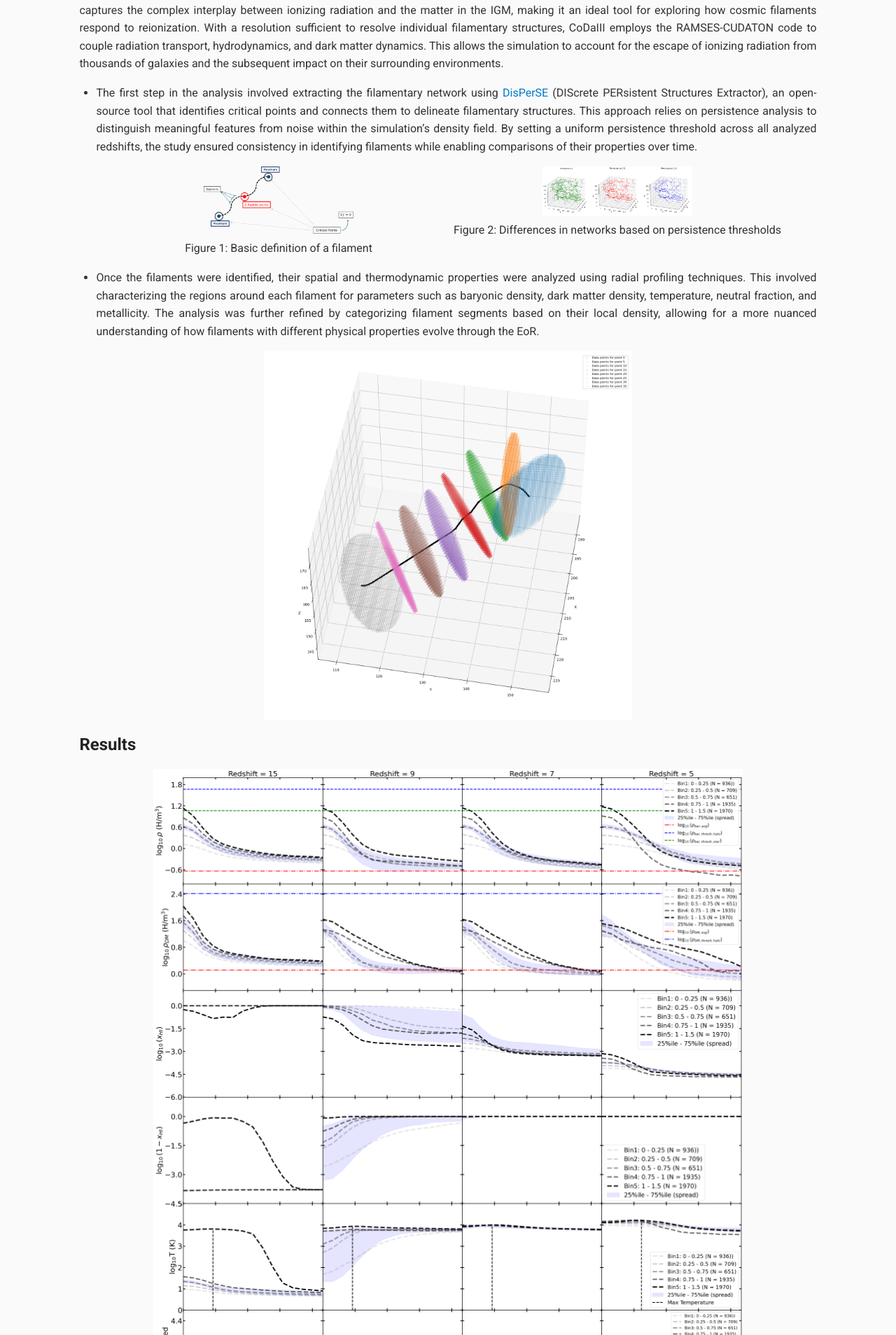
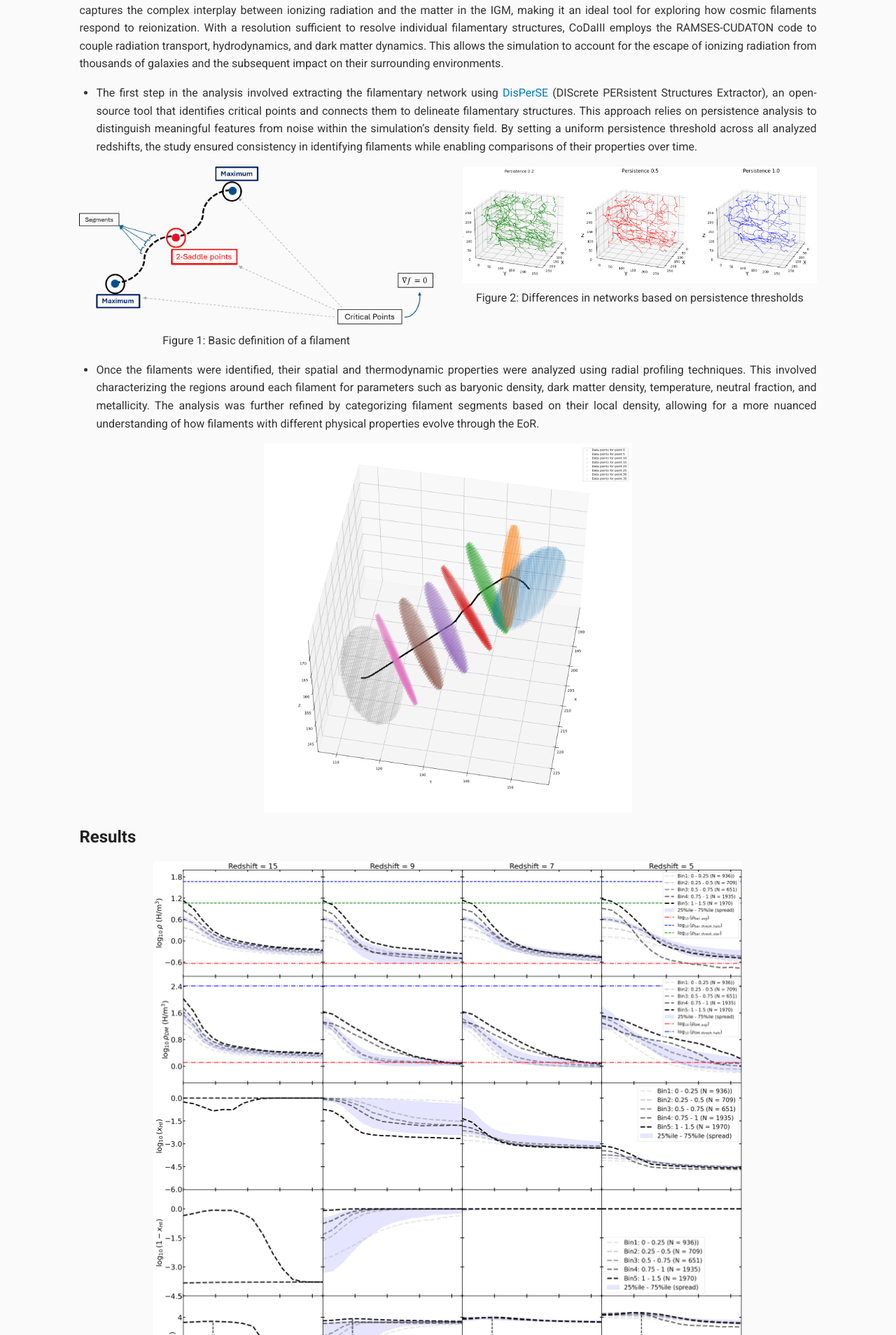
Before and after one commit to vishrut-b/Master-Thesis, a Jekyll site: the page built from index.md, in a window 1280 px wide. Shown: the part 1191-3099 px from the top of the page at 70% size. Built offline with Jekyll 4.4.1, drawn with Linux system fonts in a browser that asks for light colours; our own code applies the rules of GitHub Pages for plain Markdown files.

Commit message:
Update index.md

```diff
--- a/index.md
+++ b/index.md
@@ -23,17 +23,16 @@ The Cosmic Dawn III simulation serves as the foundation of this study, offering
 
 - The first step in the analysis involved extracting the filamentary network using [DisPerSE](https://www2.iap.fr/users/sousbie/web/html/index3c4a.html?category/Overview) (DIScrete PERsistent Structures Extractor), an open-source tool that identifies critical points and connects them to delineate filamentary structures. This approach relies on persistence analysis to distinguish meaningful features from noise within the simulation’s density field. By setting a uniform persistence threshold across all analyzed redshifts, the study ensured consistency in identifying filaments while enabling comparisons of their properties over time.
 
-<div style="display: flex; justify-content: center; gap: 10px;">
-  <figure style="text-align: center; width: 45%; margin: 0;">
-    <img src="assets/css/Cartoon2.png" alt="Elbow Method Graph" style="width: 45%;">
+<div style="display: flex; justify-content: space-between; gap: 5px;">
+  <figure style="text-align: center; width: 48%; margin: 0;">
+    <img src="assets/css/Cartoon2.png" alt="Elbow Method Graph" style="width: 100%;">
     <figcaption>Figure 1: Basic definition of a filament</figcaption>
   </figure>
-  <figure style="text-align: center; width: 45%; margin: 0;">
-    <img src="assets/css/persistence.png" alt="Persistence Diagram" style="width: 45%;">
+  <figure style="text-align: center; width: 48%; margin: 0;">
+    <img src="assets/css/persistence.png" alt="Persistence Diagram" style="width: 100%;">
     <figcaption>Figure 2: Differences in networks based on persistence thresholds</figcaption>
   </figure>
 </div>
-
 
 
 - Once the filaments were identified, their spatial and thermodynamic properties were analyzed using radial profiling techniques. This involved characterizing the regions around each filament for parameters such as baryonic density, dark matter density, temperature, neutral fraction, and metallicity. The analysis was further refined by categorizing filament segments based on their local density, allowing for a more nuanced understanding of how filaments with different physical properties evolve through the EoR.
```
